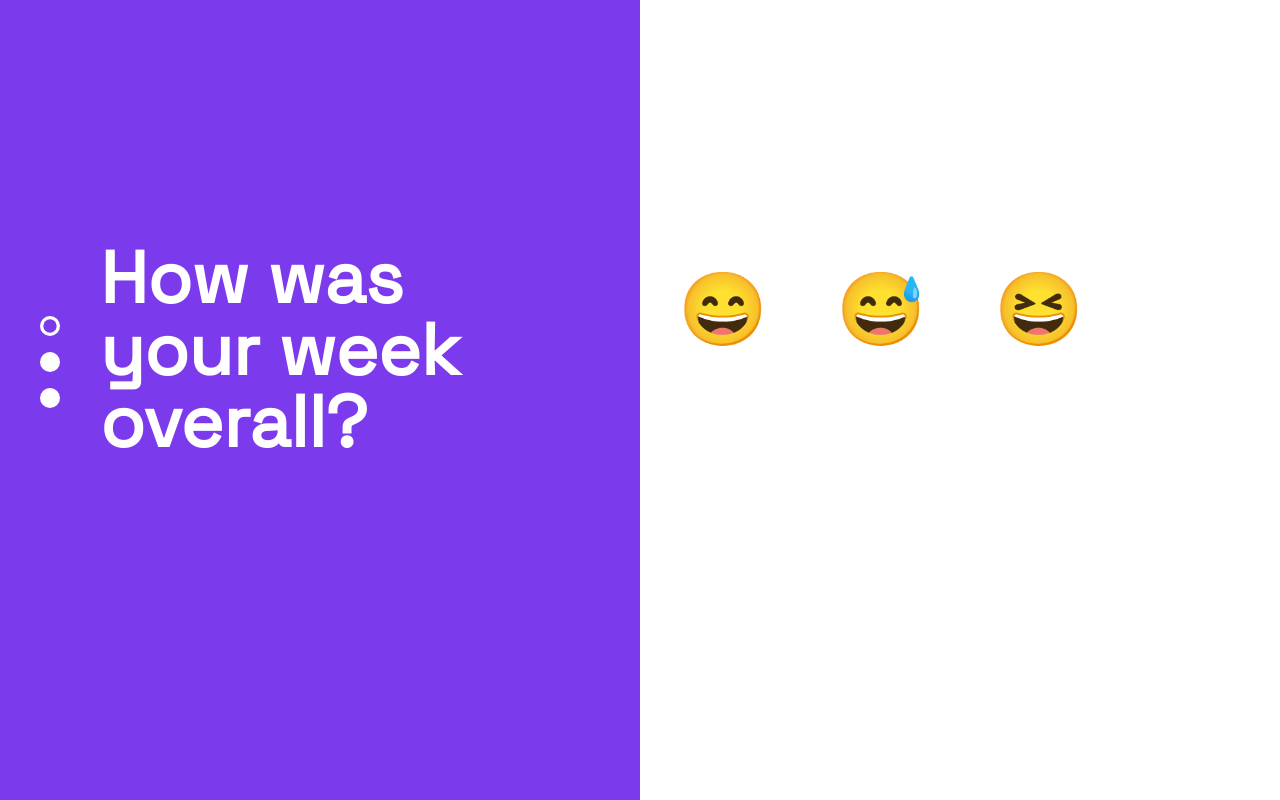
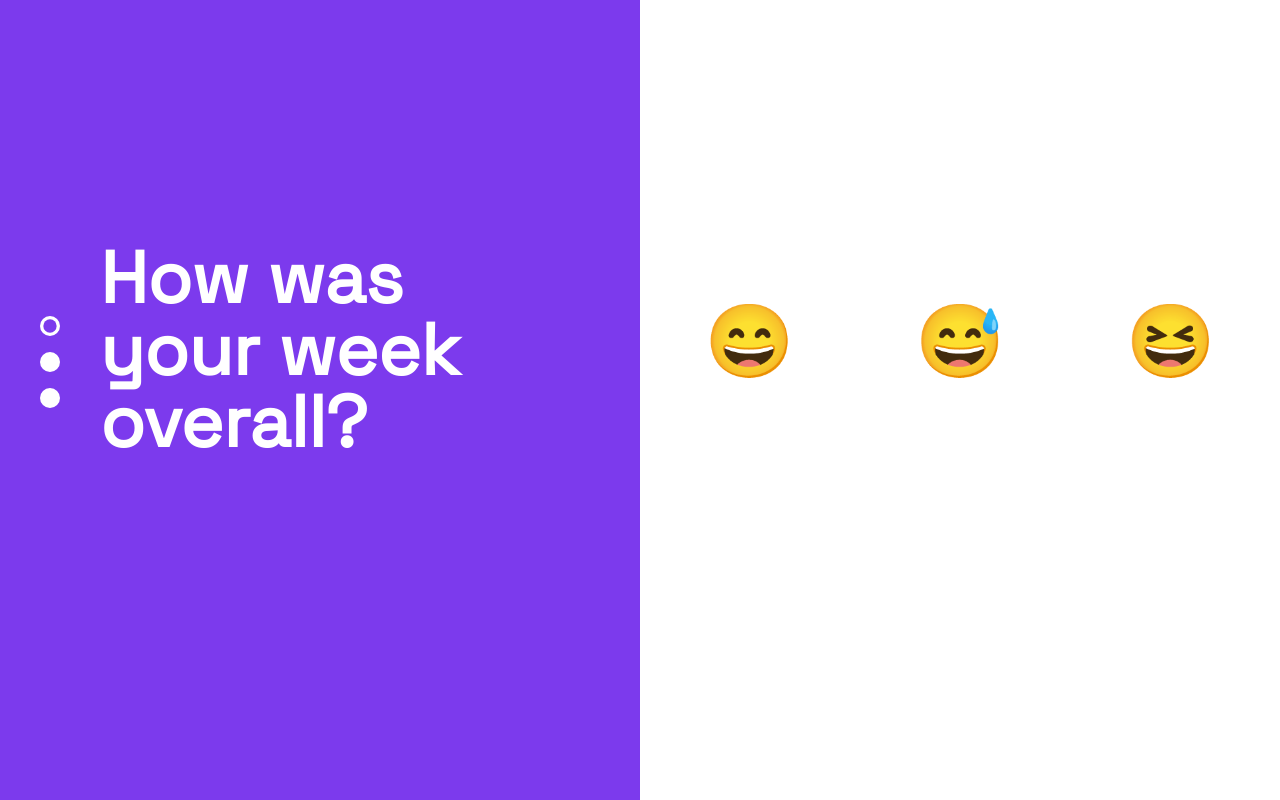
Before and after one commit to vanya6537/dubai-rakbank-react-app, a React (Create React App) app: page / in a window 1280 px wide. Shown: the top 800 px of the page. Built offline with nearby package versions, Linux system fonts and the light colour scheme.

Commit message:
desktop options proper styling

```diff
--- a/src/App.css
+++ b/src/App.css
@@ -80,13 +80,11 @@ body,html {
     display: flex;
     height: 50dvh;
     justify-content: center;
-    position: relative;
     align-items: end;
   }
   section > div {
     padding-top: 20px;
     width: 100%;
-    position: relative;
 
     min-height: 50dvh;
   }
--- a/src/components/Options.tsx
+++ b/src/components/Options.tsx
@@ -49,7 +49,7 @@ export const Options = ({
 
   return (
     <m.div className={`h-full ${data.length>4?'sm:h-1/2':'sm:h-1/3'} flex flex-col w-full`}>
-      <m.div className="grid grid-cols-3 sm:grid-cols-4 row-span-1 gap-4 sm:gap-8 items-center justify-center w-fullpt-8">
+      <m.div className={`grid grid-cols-3 grid-flow-column-dense sm:grid-cols-${data.length>3?4:3} row-span-1 gap-4 sm:gap-8 items-center justify-center w-full pt-8`}>
         {data.map((d, i) => (
           <m.button
             data-testid={`${d.label}-${i}`}
```
